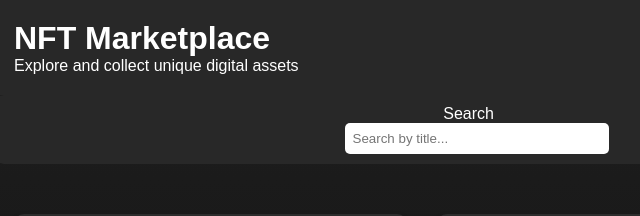
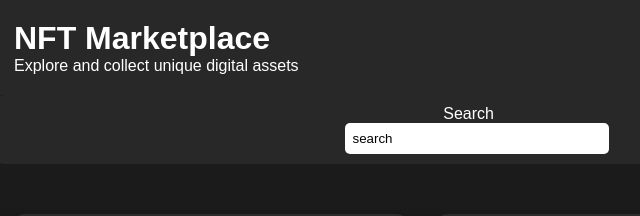
Before and after one commit to Naveen2863/NFT-Marketplace, a plain HTML site: page index.html in a window 1280 px wide. Shown: the top 216 px of the page, 6-646 px from the left. Drawn offline with Linux system fonts and the light colour scheme.

Commit message:
Update index.html

```diff
--- a/index.html
+++ b/index.html
@@ -139,8 +139,8 @@
     <nav>
         <div class="search-bar">
             <form>
-            <label>Search</label>
-            <input type="text" class="search-input" id="searchInput" placeholder="Search by title...">
+            <label for="search">Search</label>
+            <input type="text" class="search-input" id="searchInput" placeholder="Search by title..." value="search">
             </form>
         </div>
         <a href="#">Products</a>
```
